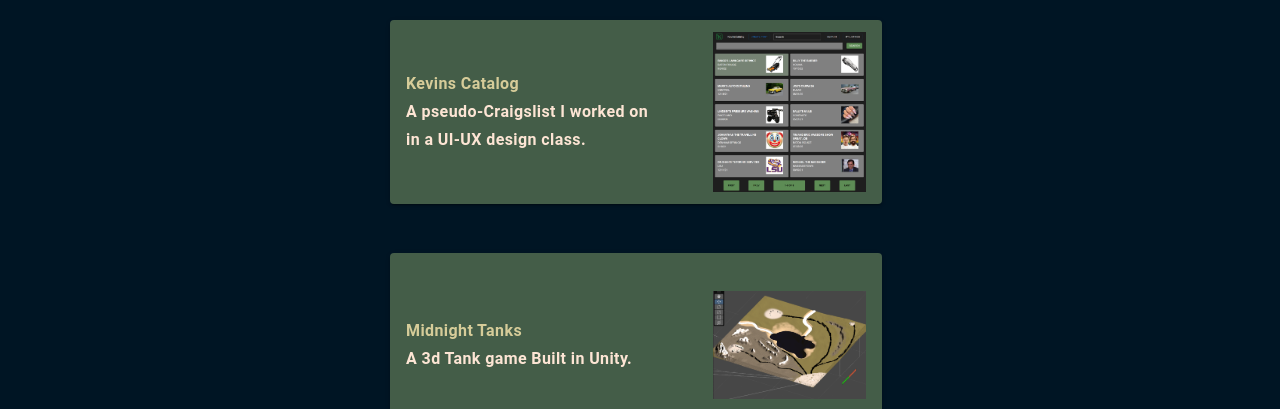
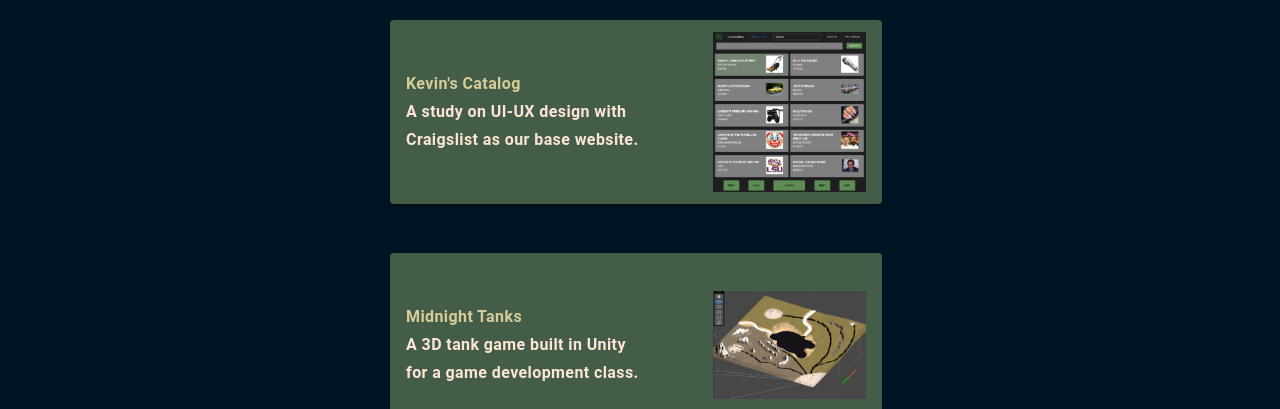
Before and after one commit to AdamDupuy/personalSite, a React (Create React App) app: page /personalSite/projects in a window 1280 px wide. Shown: the part 408-817 px from the top of the page. Built offline with nearby package versions, Linux system fonts and the light colour scheme.

Commit message:
Build 1, awaiting feedback.

```diff
--- a/src/Components/ProjectCard.tsx
+++ b/src/Components/ProjectCard.tsx
@@ -31,14 +31,16 @@ const ProjectList = [
     projLink: "https://github.com/IkaikaL/ink-paradise",
   },
   {
-    projTitle: "Kevins Catalog",
-    projDescription: "A pseudo-Craigslist I worked on in a UI-UX design class.",
+    projTitle: "Kevin's Catalog",
+    projDescription:
+      "A study on UI-UX design with Craigslist as our base website.",
     image: kevinsCatalogImage,
     projLink: "https://github.com/IkaikaL/csc-4243-project",
   },
   {
     projTitle: "Midnight Tanks",
-    projDescription: "A 3d Tank game Built in Unity.",
+    projDescription:
+      "A 3D tank game built in Unity for a game development class.",
     image: midnightTanksImage,
     projLink: "https://github.com/RiceFarmerC/MidnightTanks",
   },
--- a/src/Pages/Home.tsx
+++ b/src/Pages/Home.tsx
@@ -108,7 +108,7 @@ const Home = () => {
                 }}
                 variant="h6"
               >
-                I'm a software engineer specializing in Java Springboot backend
+                I'm a software engineer specializing in Java Springboot
                 development and React Typescript development. I want to create
                 things that make the internet a more enjoyable and better place.
                 Currently, I am applying to jobs and learning more about
--- a/src/Pages/InfoPage.tsx
+++ b/src/Pages/InfoPage.tsx
@@ -34,7 +34,7 @@ const InfoPage = () => {
   const fetchAboutMe = async () => {
     setPageType("About Me");
     setBody(
-      "Hello, my name is Adam! I started coding with python in 2017 making text based games, years later I aspire to be the best dev I can be. I'm an agile addict, always excited to work on projects new and old, and always working on improving my skillsets."
+      "Hello, my name is Adam! I started coding with python in 2017 making text based games. Years later, after graduating from LSU, I aspire to be the best dev I can be. I'm an agile addict, always excited to work on projects new and old, and always working on improving my skillsets."
     );
   };
 
```
